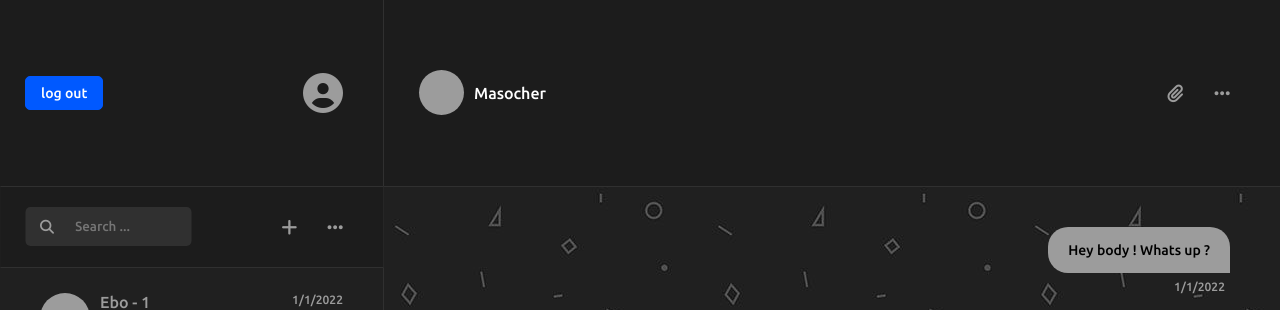
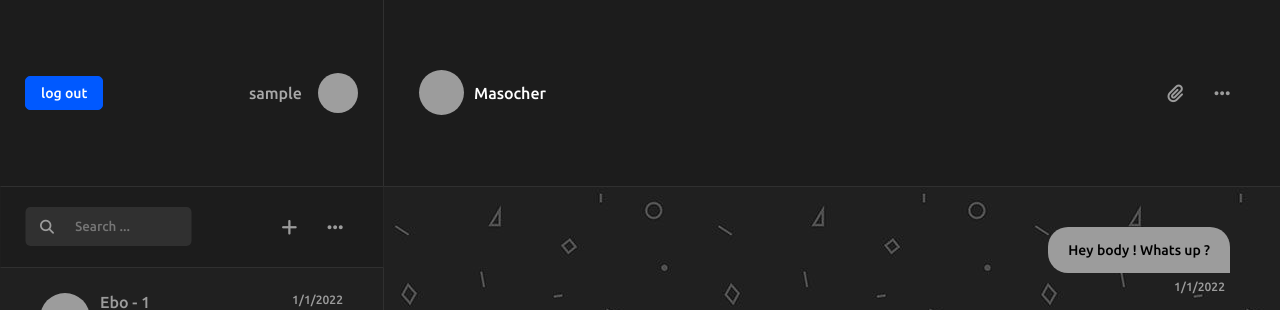
Before and after one commit to abdoki7788/django-chat, a Django app: page / in a window 1280 px wide. Shown: the top 310 px of the page. Run offline with Django 4.2, Linux system fonts and the light colour scheme; the visitor is signed in with stand-in values (Sample User, id 1); some libraries are stand-ins or nearby versions; grey boxes are pictures that could not be loaded.

Commit message:
change in template for user profile image

```diff
--- a/static/home.css
+++ b/static/home.css
@@ -365,8 +365,23 @@ i:hover {
 
 .icons {
     display: flex;
+    align-items: center;
 }
 
 .last_message {
     color: #6c6c6c;
 }
+
+.my_username {
+    color: rgb(167, 167, 167);
+    font-family: Ubuntu;
+    margin-right: 1rem;
+}
+
+
+.my_profile {
+    width: 40px;
+    height: 40px;
+    object-fit: cover;
+    border-radius: 100%;
+}
--- a/templates/chat/index.html
+++ b/templates/chat/index.html
@@ -15,7 +15,8 @@
                 <div class="header friends_list_header">
                     <a href="{% url 'logout' %}"><div class="log_out_btn">log out</div></a>
                     <div class="icons">
-                        <i class="fa-solid fa-circle-user"></i>
+                        <span class="my_username">{{ request.user.username }}</span>
+                        <img src="{{ request.user.profile_image.url }}" class="my_profile">
                     </div>
                 </div>
                 <div class="header chat_page_header">
```
